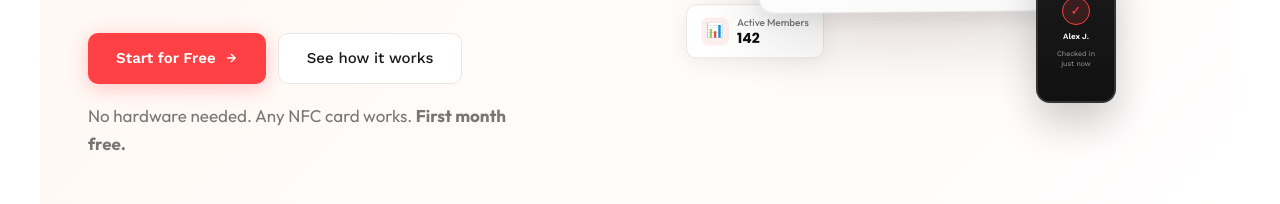
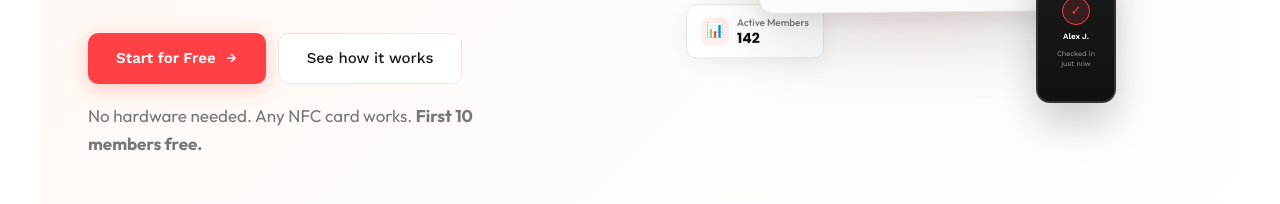
Before and after one commit to umerfaisal1/taply-landing, a website built with Vite: page index.html in a window 1280 px wide. Shown: the part 496-700 px from the top of the page. Built offline with nearby package versions, Linux system fonts and the light colour scheme.

Commit message:
removed first month free

```diff
--- a/index.html
+++ b/index.html
@@ -1148,7 +1148,7 @@
         </a>
         <a href="#how" class="btn-secondary">See how it works</a>
       </div>
-      <p class="hero-note">No hardware needed. Any NFC card works. <strong>First month free.</strong></p>
+      <p class="hero-note">No hardware needed. Any NFC card works. <strong>First 10 members free.</strong></p>
     </div>
 
     <div class="hero-right">
```
